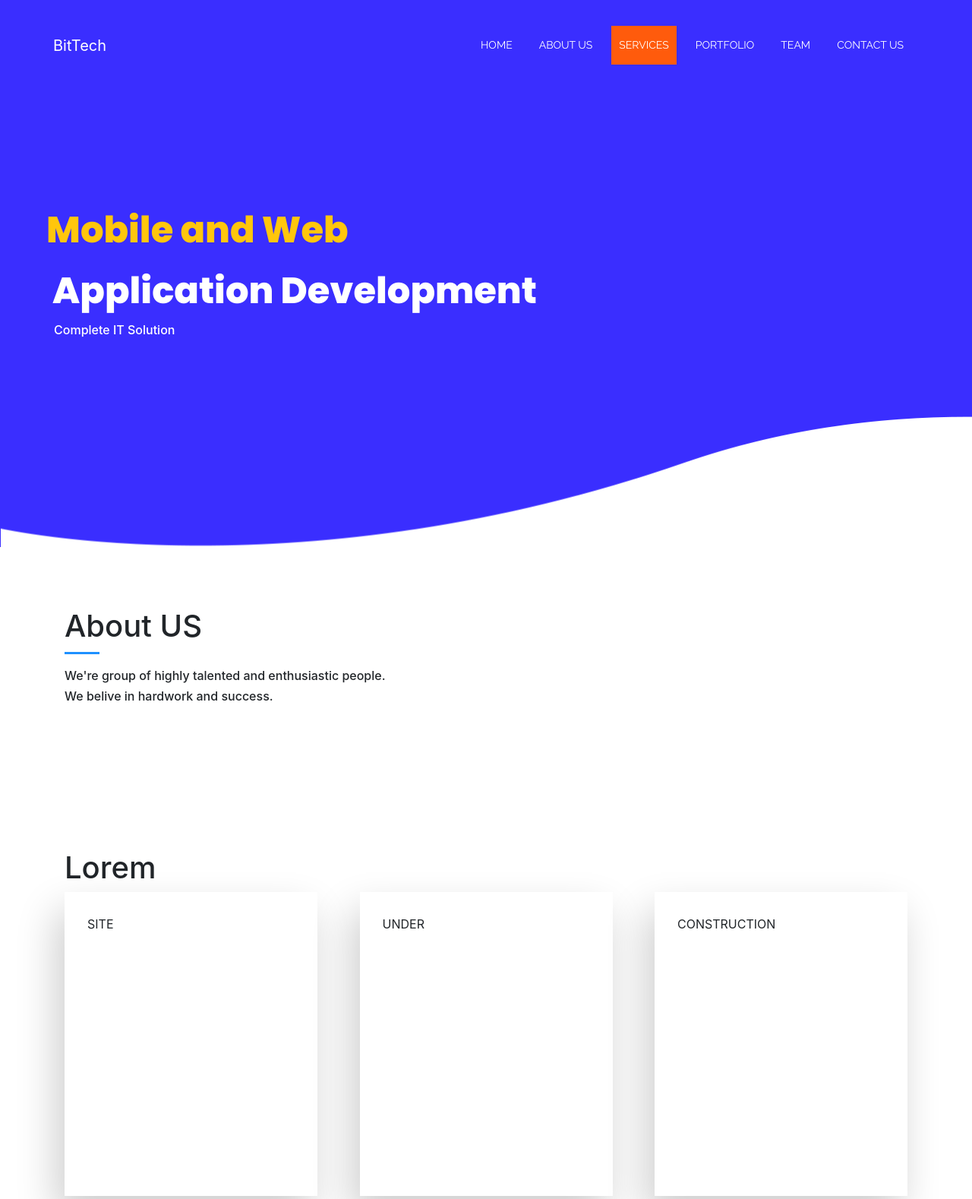
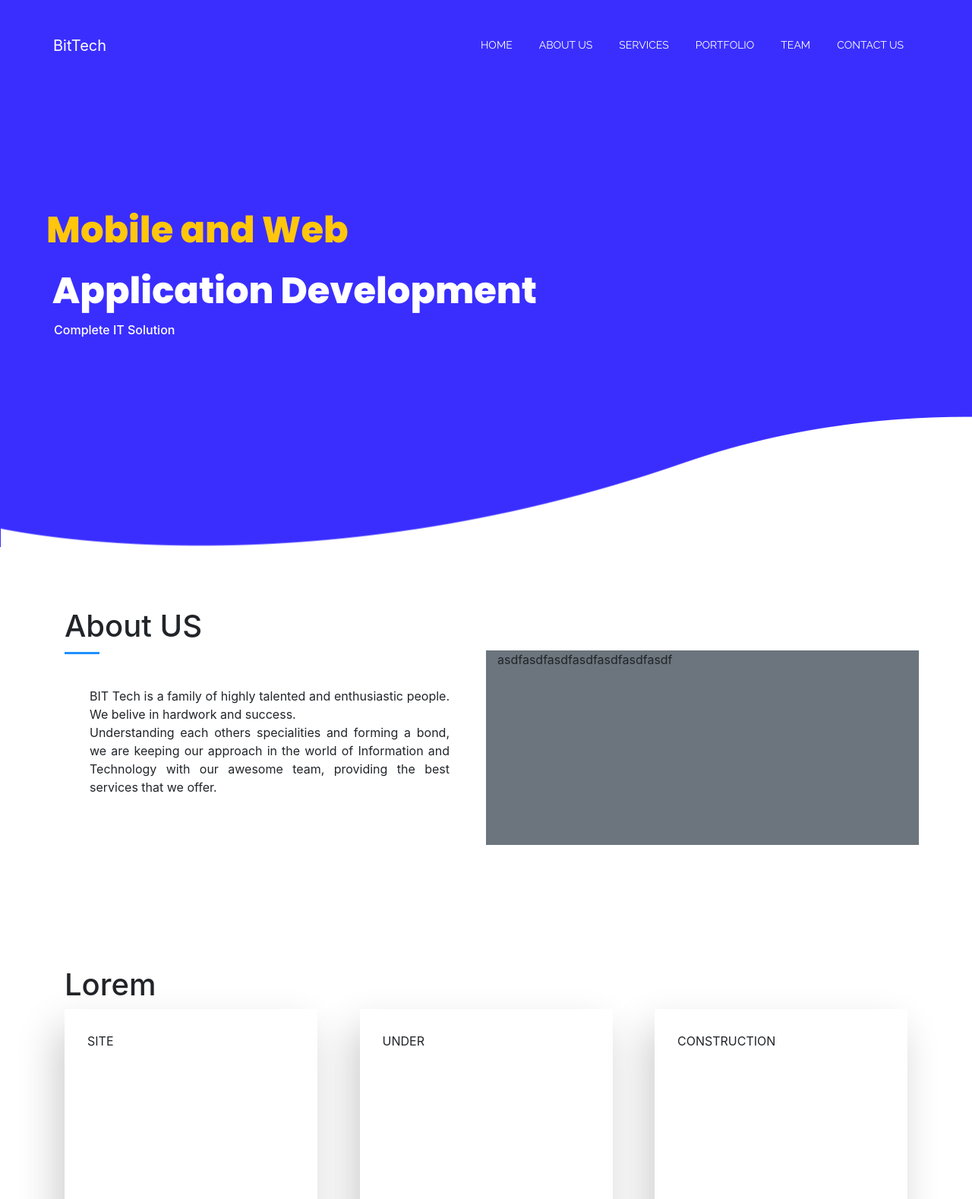
Before and after one commit to anilrai01/BIT-TECH, a plain HTML site: page index.html in a window 1280 px wide. Shown: the top 1578 px of the page at 76% size. Drawn offline with nearby package versions, Linux system fonts and the light colour scheme.

Commit message:
Nav Activeness

```diff
--- a/index.html
+++ b/index.html
@@ -64,18 +64,19 @@
                 </div>
             </div>
 
-            <br>
-            <h6>We're group of highly talented and enthusiastic people.</h6>
-            <h6>We belive in hardwork and success.</h6>
-            <br>
-
             <div class="row">
-                <div class="col-md-6">
+                <div class="col-md-6 col-sm-12 p-5 text-justify">
+                    <p>BIT Tech is a family of highly talented and enthusiastic people.
+                    We belive in hardwork and success. <br>
+                    Understanding each others specialities and forming
+                    a bond, we are keeping our approach in the world of Information and Technology
+                    with our awesome team, providing
+                    the best services that we offer. </p>
 
                 </div>
 
-                <div class="col-md-6">
-
+                <div class="col-md-6 col-sm-12 bg-secondary">
+                        asdfasdfasdfasdfasdfasdfasdf
                 </div>
             </div>
 
--- a/scss/style.scss
+++ b/scss/style.scss
@@ -69,7 +69,7 @@ body{
 
 //Design active state
 .navbar .navbar-nav .nav-item .active{
-    background:  $orange;
+
     transition: 1s ease-in-out;
 }
 
@@ -80,20 +80,20 @@ body{
 #head nav ul li a::before{
     content: '';
     position: absolute;
-    display: block;
     bottom: 0;
     left: 0;
     background: $orange;
-    width: 0;
-    height: 100%;
-    transition: 0.5s ease-in-out;
+    width: 100%;
+    height: 3px;
+    transform: scaleX(0);
     box-sizing: border-box;
-    z-index: -1;
+    visibility: hidden;
+    transition: all 0.3s ease-in-out 0s;
 }
 
 #head nav ul li a:hover::before{
-    width: 100%;
-    box-sizing: border-box;
+   visibility: visible;
+   transform: scaleX(1);
 }
 
 #head .banner{
@@ -199,8 +199,6 @@ body{
 }
 
 
-
-
  //Services session
  #service{
     width: 100%;
```
Also changed, not shown: css/style.css, 1 other file.
